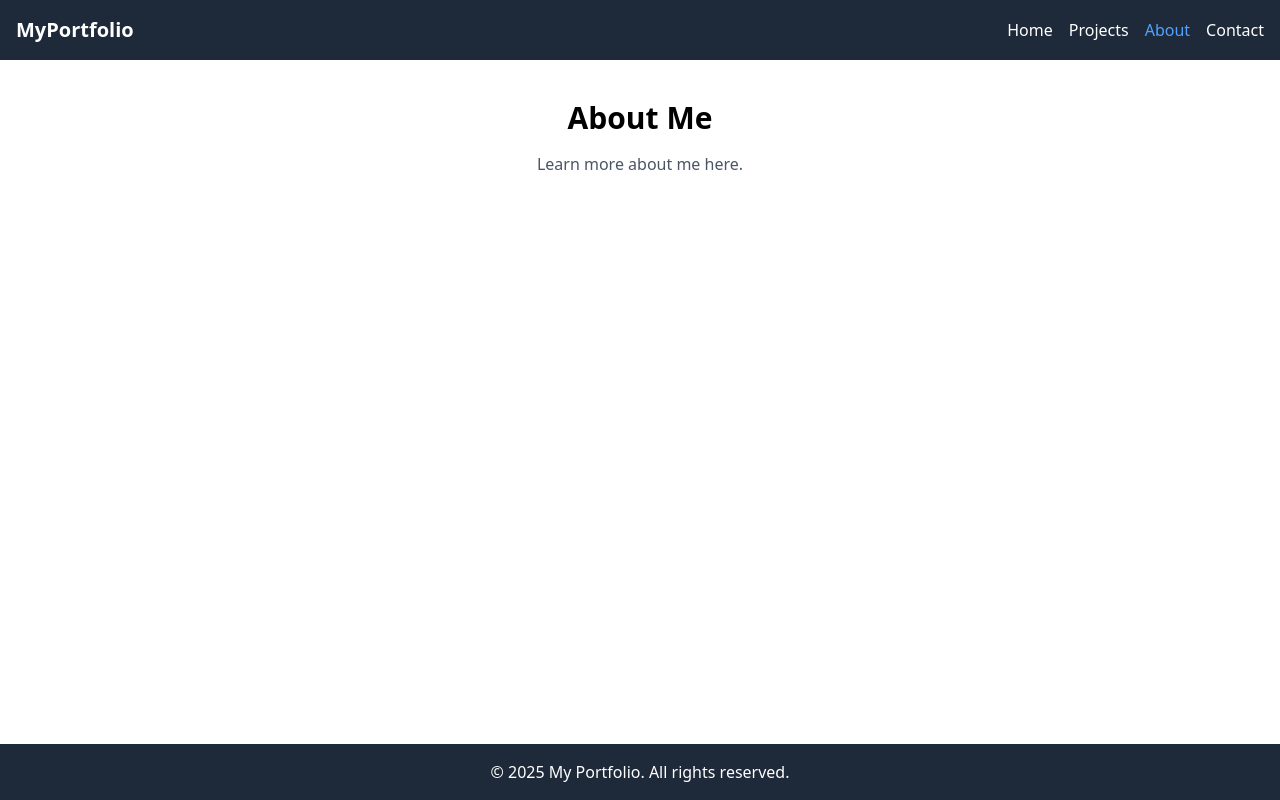
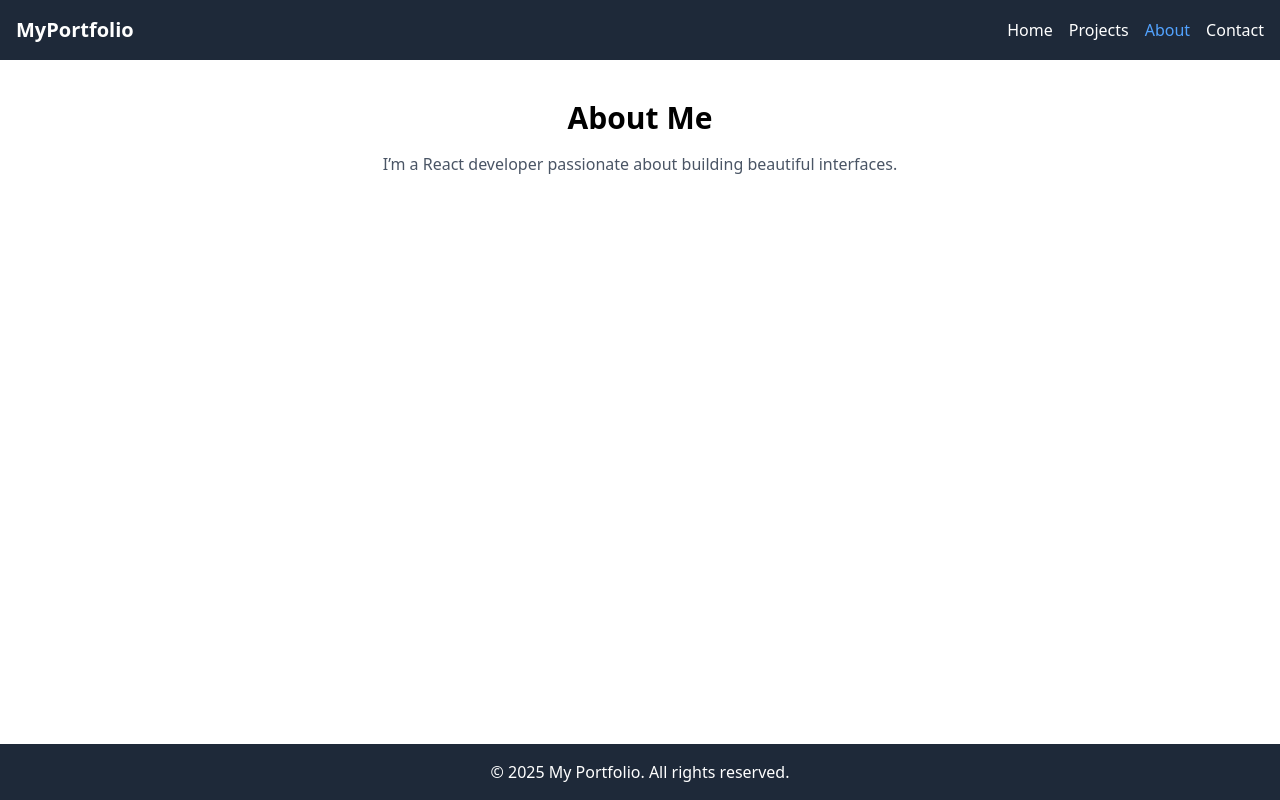
Before and after one commit to fufex3934/Codsoft, a React (Vite) app: page /about in a window 1280 px wide. Built offline with nearby package versions, Linux system fonts and the light colour scheme.

Commit message:
about me

```diff
--- a/src/pages/About.jsx
+++ b/src/pages/About.jsx
@@ -4,7 +4,7 @@ export default function About() {
   return (
     <div className='text-center p-10'>
       <h1 className='text-3xl font-bold'>About Me</h1>
-      <p className="mt-4 text-gray-600">Learn more about me here.</p>
+      <p className="mt-4 text-gray-600">I’m a React developer passionate about building beautiful interfaces.</p>
     </div>
   )
 }
```
